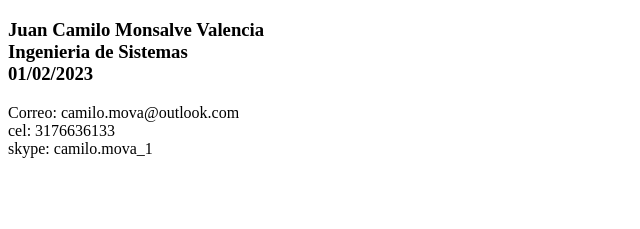
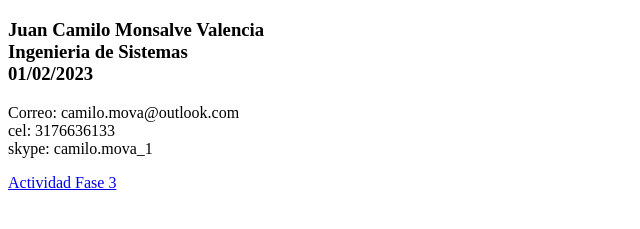
Before and after one commit to jcmonsalvev/DSW-JuanMonsalve-1391, a plain HTML site: page index.html in a window 1280 px wide. Shown: the part 61-290 px from the top of the page, without its empty margins (0-640 px from the left). Drawn offline with Linux system fonts and the light colour scheme.

Commit message:
actualizacion
fa.2.1

```diff
--- a/index.html
+++ b/index.html
@@ -10,5 +10,8 @@
     <h1> Proyecto de sitio web 2023-1 </h1>
     <h3>Juan Camilo Monsalve Valencia <br> Ingenieria de Sistemas <br> 01/02/2023 </h3>
     <p>Correo: camilo.mova@outlook.com <br> cel: 3176636133 <br> skype: camilo.mova_1 </p>
+    <p>
+        <a href="Fase2/index.html"> Actividad Fase 3</a>
+    </p>
 </body>
 </html>
```
Also changed, not shown: Fase2/CSS/estilos.css (renamed from Fase2/estilos.css), Fase2/Img/Logo.PNG (added), Fase2/index.html (added).
